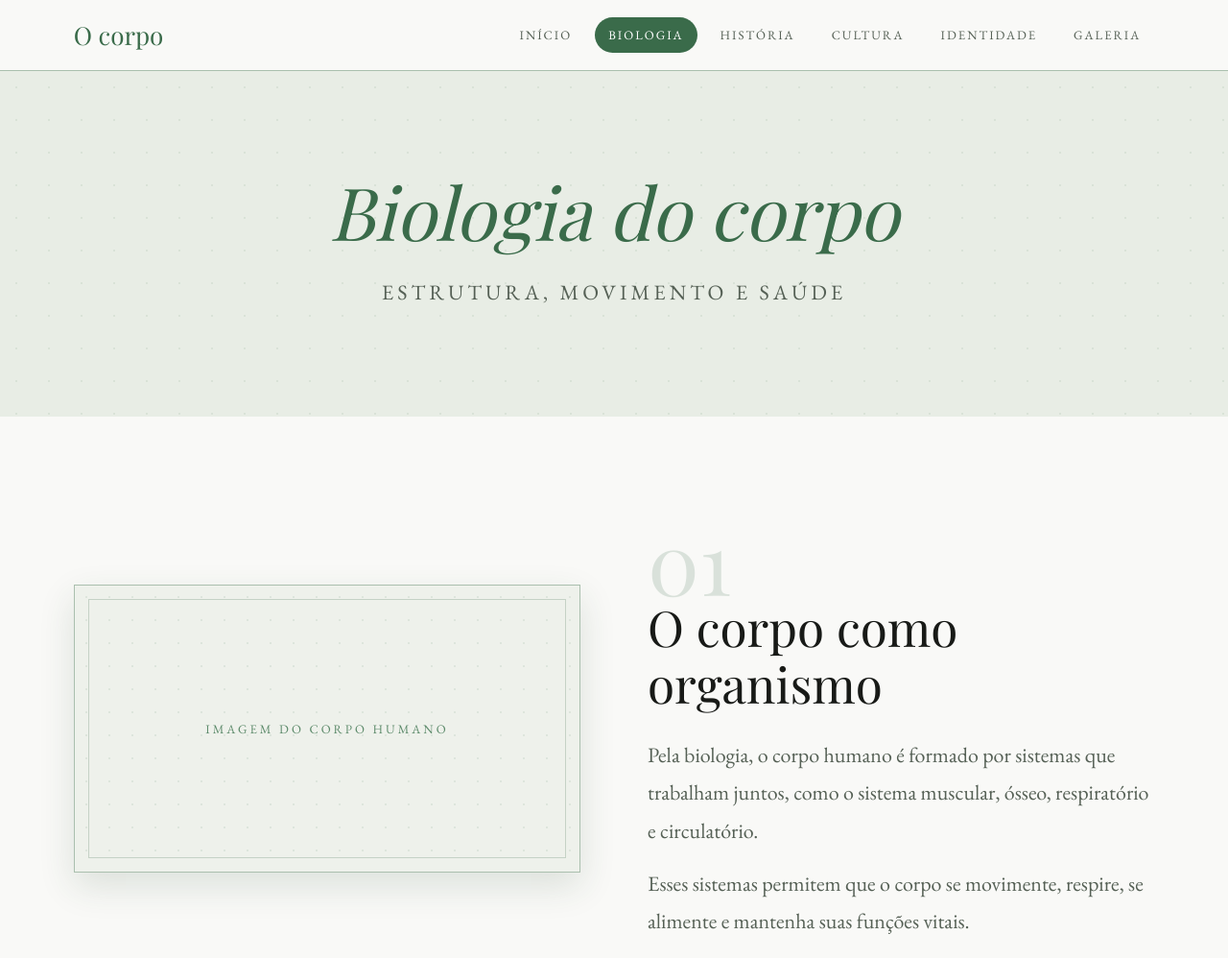
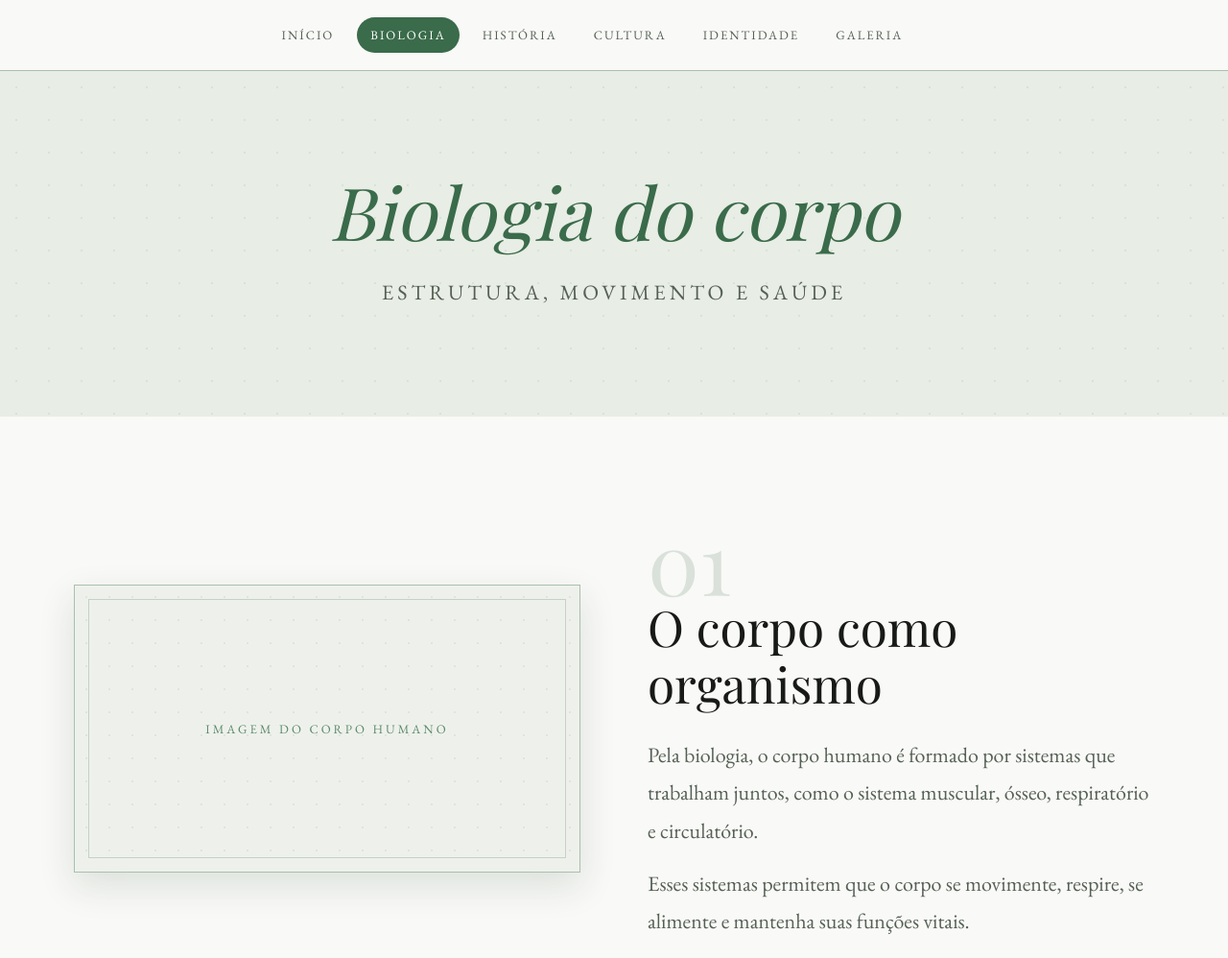
Before and after one commit to pedrotbhc/Trabalho-Educacao-Fisica-Corpo, a plain HTML site: page html/biologia.html in a window 1280 px wide. Shown: the top 998 px of the page at 96% size. Drawn offline with nearby package versions, Linux system fonts and the light colour scheme; a web font is replaced by a local one.

Commit message:
-Menu modificado

```diff
--- a/css/menu.css
+++ b/css/menu.css
@@ -18,7 +18,6 @@
   position: sticky;
   top: 0;
   z-index: 10;
-  backdrop-filter: blur(8px);
 }
 
 /* Logo do menu */
@@ -36,6 +35,8 @@
   align-items: center;
   gap: 10px;
   flex-wrap: wrap;
+  position: relative;
+  left: 18%;
 }
 
 /* Link normal do menu */
--- a/html/biologia.html
+++ b/html/biologia.html
@@ -20,7 +20,6 @@
 </head>
 <body>
   <nav class="menu">
-    <a href="../index.html" class="logo">O corpo</a>
 
     <div class="abas">
       <a href="../index.html">Início</a>
--- a/styles.css
+++ b/styles.css
@@ -59,6 +59,8 @@
   align-items: center;
   gap: 10px;
   flex-wrap: wrap;
+  position: relative;
+  left: 18%;
 }
 
 /* Link normal do menu */
```
Also changed, not shown: html/cultura.html (+1 -1 lines), html/galeria.html (+0 -1 lines), html/historia.html (+0 -1 lines), html/identidade.html (+0 -1 lines), index.html (+0 -1 lines).
